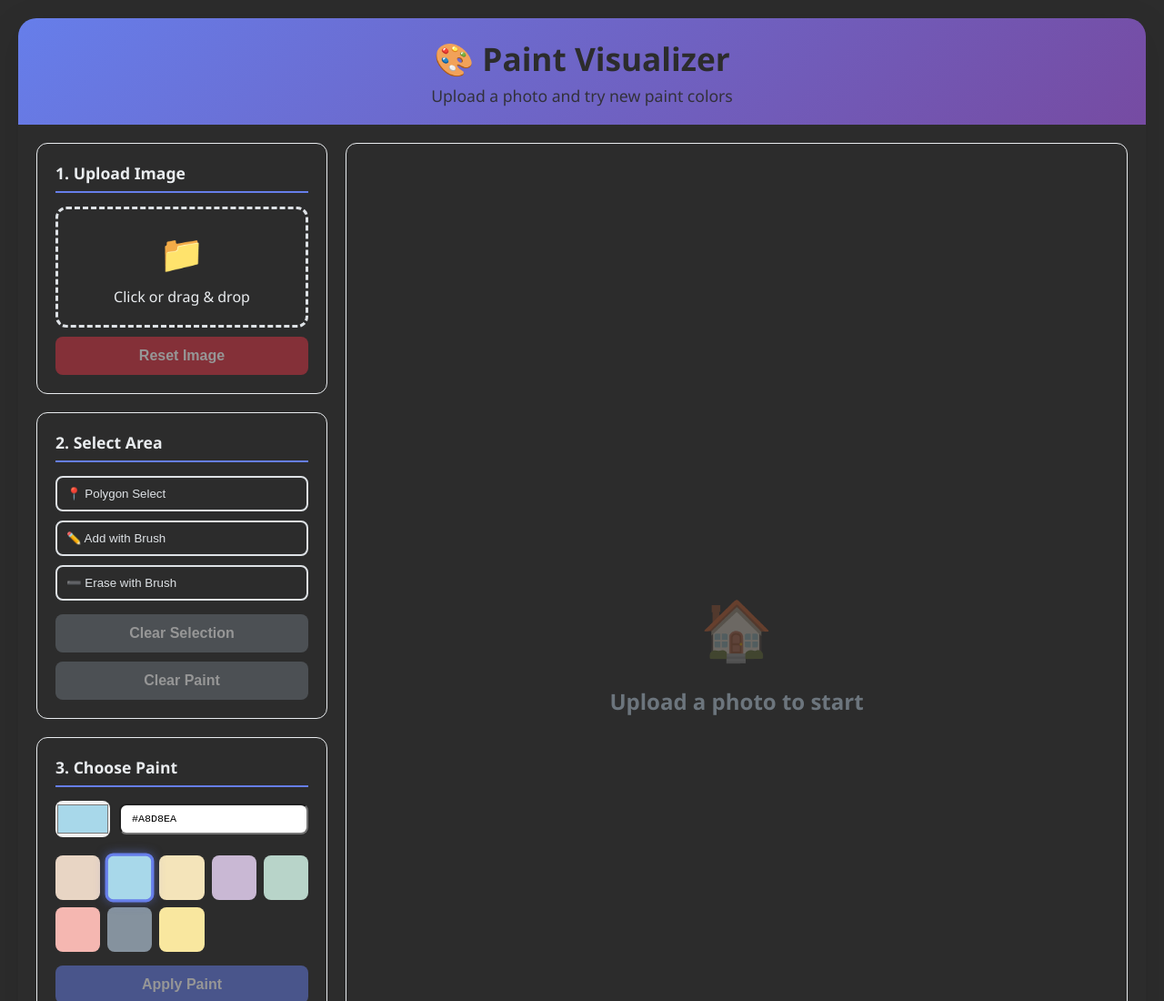
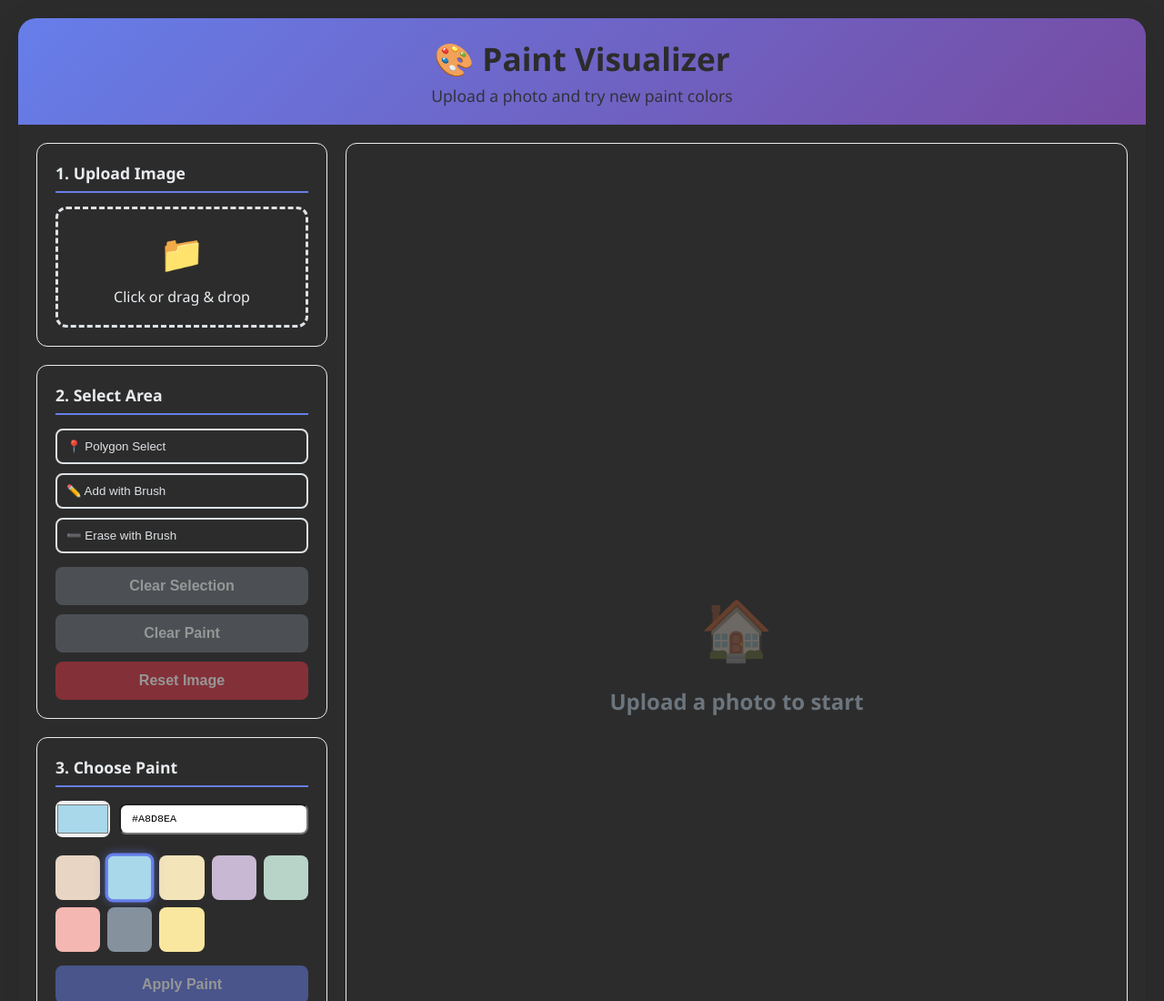
Before and after one commit to thyagarajsalome/wall-paint-basic, a plain HTML site: page index.html in a window 1280 px wide. Shown: the top 1100 px of the page at 91% size. Drawn offline with Linux system fonts and the light colour scheme.

Commit message:
layout-issues-fixed

```diff
--- a/index.html
+++ b/index.html
@@ -15,21 +15,13 @@
 
       <div class="content">
         <div class="sidebar">
-          <div class="section">
+          <div class="section" id="uploadSection">
             <h3>1. Upload Image</h3>
             <div class="upload-area" id="uploadArea">
               <div class="upload-icon">📁</div>
               <p>Click or drag & drop</p>
               <input type="file" id="fileInput" accept="image/*" />
             </div>
-            <button
-              class="btn btn-danger"
-              id="resetImageBtn"
-              disabled
-              style="margin-top: 10px"
-            >
-              Reset Image
-            </button>
           </div>
 
           <div class="section">
@@ -74,6 +66,9 @@
               </button>
               <button class="btn btn-secondary" id="clearPaintBtn" disabled>
                 Clear Paint
+              </button>
+              <button class="btn btn-danger" id="resetImageBtn" disabled>
+                Reset Image
               </button>
             </div>
           </div>
--- a/index.js
+++ b/index.js
@@ -14,6 +14,8 @@ const brushSize = document.getElementById("brushSize");
 const brushValue = document.getElementById("brushValue");
 const vertexInfo = document.getElementById("vertexInfo");
 const brushTools = document.getElementById("brushTools");
+// ADDED: A reference to the upload section to hide it
+const uploadSection = document.getElementById("uploadSection");
 
 let originalImage = null;
 let currentImage = null;
@@ -78,6 +80,8 @@ function loadImage(file) {
       placeholder.style.display = "none";
       canvasContainer.style.display = "block";
       enableTools();
+      // ADDED: Hide the upload section to save space
+      uploadSection.style.display = "none";
     };
     img.src = e.target.result;
   };
@@ -328,7 +332,7 @@ clearPaintBtn.addEventListener("click", () => {
   revertToOriginal();
 });
 
-// âœ¨ --- APPLY PAINT WITH ACCURATE COLOR MATCHING --- âœ¨
+// ✨ --- APPLY PAINT WITH ACCURATE COLOR MATCHING --- ✨
 applyBtn.addEventListener("click", () => {
   const targetColor = hexToRgb(colorPicker.value);
   const targetHsl = rgbToHsl(targetColor.r, targetColor.g, targetColor.b);
--- a/style.css
+++ b/style.css
@@ -63,7 +63,8 @@ body {
 
 .content {
   display: flex;
-  flex-direction: column; /* Mobile first layout */
+  /* UPDATED: This moves the canvas to the top on mobile */
+  flex-direction: column-reverse;
   gap: 20px;
   padding: 15px;
 }
@@ -388,6 +389,7 @@ input[type="range"]::-moz-range-thumb {
   }
 
   .content {
+    /* Revert to row layout for desktop */
     flex-direction: row;
     padding: 20px;
   }
```
